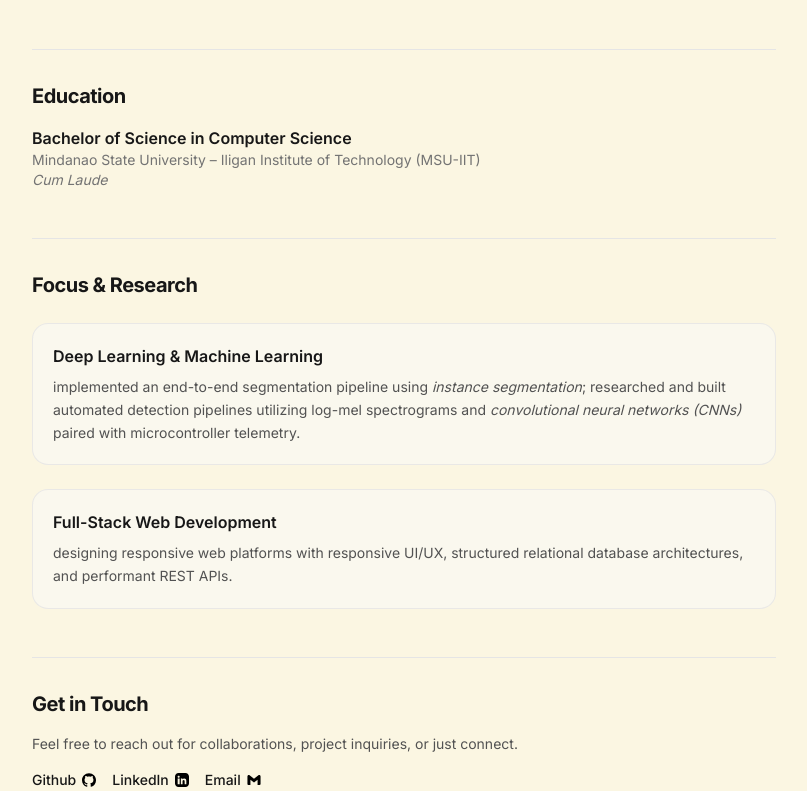
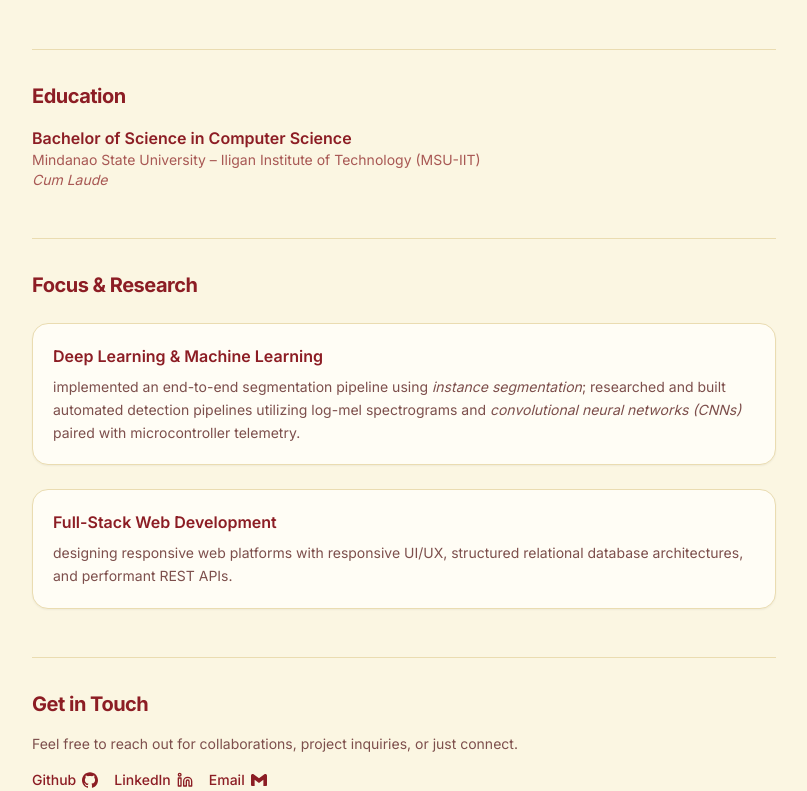
Before and after one commit to kay-16/my-portfolio, a Next.js app: page /about in a window 1280 px wide. Shown: the part 469-1260 px from the top of the page, without its empty margins (112-919 px from the left). Built offline with nearby package versions, Linux system fonts and the light colour scheme.

Commit message:
add import for icons; add styling; enhance layout

```diff
--- a/app/about/page.tsx
+++ b/app/about/page.tsx
@@ -1,17 +1,19 @@
 import TableOfContents from "app/components/TableOfContents"
 import ProgressBar from "app/components/progressbar"
 import FadeIn from "app/components/FadeIn"
+import { SiGithub, SiGmail } from "react-icons/si"
+import { LuLinkedin } from "react-icons/lu"
 
 export const metadata = {
-  title: 'Projects | Kyla ',
-  description: 'A complete collection of my projects and work.',
+  title: 'About | Kyla',
+  description: 'Bio, education, focus areas, and research.',
 }
 
 const tocSections = [
-    { id: 'bio', 'label': 'Bio'},
-    { id: 'education', 'label': 'Education'},
-    { id: 'research', 'label': 'Research'},
-    { id: 'contact', 'label': 'Connect with Me'},
+  { id: 'bio', 'label': 'Bio'},
+  { id: 'education', 'label': 'Education'},
+  { id: 'research', 'label': 'Research'},
+  { id: 'contact', 'label': 'Connect with Me'},
 ]
 
 export default function AboutPage() {
@@ -21,16 +23,16 @@ export default function AboutPage() {
       <ProgressBar />
 
       {/* 2-column layout: Left is Content, Right is Sticky Table of Contents */}
-      <div className="pt-32 pb-24 max-w-5xl mx-auto px-4 grid grid-cols-1 lg:grid-cols-[1fr_200px] gap-12 text-neutral-900 dark:text-neutral-100">
+      <div className="pt-32 pb-24 max-w-5xl mx-auto px-4 grid grid-cols-1 lg:grid-cols-[1fr_200px] gap-12 text-[#8C1D24] dark:text-[#F3E5AB]">
 
         {/* Main Content Column */}
         <main className="min-w-0">
           <FadeIn delay={100}>
             <header className="mb-10">
-              <h1 className="text-3xl sm:text-4xl font-bold tracking-tight mb-3">
+              <h1 className="text-3xl sm:text-4xl font-bold tracking-tight mb-3 text-[#8C1D24] dark:text-[#FBF6E2]">
                 About Me
               </h1>
-              <p className="text-neutral-500 font-mono text-sm">
+              <p className="text-[#A85854] dark:text-[#D4C49E] font-mono text-sm">
                 Philippines • UTC/GMT +8
               </p>
             </header>
@@ -38,7 +40,7 @@ export default function AboutPage() {
 
           {/* Bio */}
           <FadeIn delay={150}>
-            <section id="bio" className="scroll-mt-32 space-y-4 text-neutral-700 dark:text-neutral-300 leading-relaxed text-base mb-12">
+            <section id="bio" className="scroll-mt-32 space-y-4 text-[#7D4F4C] dark:text-[#D4C49E] leading-relaxed text-base mb-12">
               <p>
                 Hi! I’m Kyla (or Kay for short). I recently graduated with a degree in Computer Science. And now I've been focusing on machine learning,
                 deep learning, and dabbling in full-stack development and research on the side. Also, been getting into UI/UX design because I get to express my
@@ -53,17 +55,19 @@ export default function AboutPage() {
 
           {/* Education */}
           <FadeIn delay={100}>
-            <section id="education" className="scroll-mt-32 mb-12 border-t border-neutral-200 dark:border-neutral-800 pt-8">
-              <h2 className="text-xl font-bold mb-4 tracking-tight">Education</h2>
+            <section id="education" className="scroll-mt-32 mb-12 border-t border-[#EADCB1] dark:border-[#3D2527] pt-8">
+              <h2 className="text-xl font-bold mb-4 tracking-tight text-[#8C1D24] dark:text-[#FBF6E2]">
+                Education
+              </h2>
               <div className="flex flex-col sm:flex-row sm:items-baseline justify-between">
                 <div>
-                  <h3 className="font-semibold text-neutral-900 dark:text-neutral-100">
+                  <h3 className="font-semibold text-[#8C1D24] dark:text-[#FBF6E2]">
                     Bachelor of Science in Computer Science
                   </h3>
-                  <p className="text-sm text-neutral-500">
+                  <p className="text-sm text-[#A85854] dark:text-[#D4C49E]">
                     Mindanao State University – Iligan Institute of Technology (MSU-IIT)
                   </p>
-                  <p className="text-sm text-neutral-500">
+                  <p className="text-sm text-[#A85854] dark:text-[#D4C49E]">
                     <i>Cum Laude</i>
                   </p>
                 </div>
@@ -72,15 +76,19 @@ export default function AboutPage() {
           </FadeIn>
 
           {/* Experience & Research */}
-          <section id="research" className="scroll-mt-32 mb-12 border-t border-neutral-200 dark:border-neutral-800 pt-8">
+          <section id="research" className="scroll-mt-32 mb-12 border-t border-[#EADCB1] dark:border-[#3D2527] pt-8">
             <FadeIn delay={100}>
-              <h2 className="text-xl font-bold mb-6 tracking-tight">Focus & Research</h2>
+              <h2 className="text-xl font-bold mb-6 tracking-tight text-[#8C1D24] dark:text-[#FBF6E2]">
+                Focus & Research
+              </h2>
             </FadeIn>
             <div className="space-y-6">
               <FadeIn delay={150}>
-                <div className="rounded-2xl border border-neutral-200/80 dark:border-neutral-800 p-5 bg-neutral-50/50 dark:bg-neutral-900/40">
-                  <h3 className="font-semibold text-base">Deep Learning & Machine Learning</h3>
-                  <p className="text-sm text-neutral-600 dark:text-neutral-400 mt-2 leading-relaxed">
+                <div className="rounded-2xl border border-[#EADCB1] dark:border-[#3D2527] p-5 bg-[#FFFDF5] dark:bg-[#221819] shadow-xs">
+                  <h3 className="font-semibold text-base text-[#8C1D24] dark:text-[#FBF6E2]">
+                    Deep Learning & Machine Learning
+                  </h3>
+                  <p className="text-sm text-[#7D4F4C] dark:text-[#D4C49E] mt-2 leading-relaxed">
                     implemented an end-to-end segmentation pipeline using <i>instance segmentation</i>;
                     researched and built automated detection pipelines utilizing log-mel spectrograms and <i>convolutional neural networks (CNNs)</i> paired with microcontroller telemetry.
                   </p>
@@ -88,9 +96,11 @@ export default function AboutPage() {
               </FadeIn>
 
               <FadeIn delay={200}>
-                <div className="rounded-2xl border border-neutral-200/80 dark:border-neutral-800 p-5 bg-neutral-50/50 dark:bg-neutral-900/40">
-                  <h3 className="font-semibold text-base">Full-Stack Web Development</h3>
-                  <p className="text-sm text-neutral-600 dark:text-neutral-400 mt-2 leading-relaxed">
+                <div className="rounded-2xl border border-[#EADCB1] dark:border-[#3D2527] p-5 bg-[#FFFDF5] dark:bg-[#221819] shadow-xs">
+                  <h3 className="font-semibold text-base text-[#8C1D24] dark:text-[#FBF6E2]">
+                    Full-Stack Web Development
+                  </h3>
+                  <p className="text-sm text-[#7D4F4C] dark:text-[#D4C49E] mt-2 leading-relaxed">
                     designing responsive web platforms with responsive UI/UX, structured relational database architectures, and performant REST APIs.
                   </p>
                 </div>
@@ -100,9 +110,11 @@ export default function AboutPage() {
 
           {/* Quick Connect / Contact */}
           <FadeIn delay={100}>
-            <section id="contact" className="scroll-mt-32 border-t border-neutral-200 dark:border-neutral-800 pt-8">
-              <h2 className="text-xl font-bold mb-4 tracking-tight">Get in Touch</h2>
-              <p className="text-sm text-neutral-600 dark:text-neutral-400 mb-4">
+            <section id="contact" className="scroll-mt-32 border-t border-[#EADCB1] dark:border-[#3D2527] pt-8">
+              <h2 className="text-xl font-bold mb-4 tracking-tight text-[#8C1D24] dark:text-[#FBF6E2]">
+                Get in Touch
+              </h2>
+              <p className="text-sm text-[#7D4F4C] dark:text-[#D4C49E] mb-4">
                 Feel free to reach out for collaborations, project inquiries, or just connect.
               </p>
               <div className="flex flex-wrap gap-4 text-sm font-medium">
@@ -110,38 +122,26 @@ export default function AboutPage() {
                   href="https://github.com/kay-16"
                   target="_blank"
                   rel="noopener noreferrer"
-                  className="inline-flex items-center gap-1.5 text-neutral-900 hover:text-neutral-600 dark:text-neutral-100 dark:hover:text-neutral-300 transition"
+                  className="inline-flex items-center gap-1.5 text-[#8C1D24] hover:text-[#B22933] dark:text-[#F3E5AB] dark:hover:text-[#FFFDF5] transition"
                 >
                   <span>Github</span>
-                  <img
-                    src="/github.svg"
-                    alt=""
-                    className="w-3.5 h-3.5 opacity-100"
-                  />
+                  <SiGithub className="w-4 h-4 shrink-0"/>
                 </a>
                 <a
                   href="https://www.linkedin.com/in/kyla-reambonanza-889a7135b/"
                   target="_blank"
                   rel="noopener noreferrer"
-                  className="inline-flex items-center gap-1.5 text-neutral-900 hover:text-neutral-600 dark:text-neutral-100 dark:hover:text-neutral-300 transition"
+                  className="inline-flex items-center gap-1.5 text-[#8C1D24] hover:text-[#B22933] dark:text-[#F3E5AB] dark:hover:text-[#FFFDF5] transition"
                 >
                   <span>LinkedIn</span>
-                  <img
-                    src="/linkedin.svg"
-                    alt=""
-                    className="w-3.5 h-3.5 opacity-100"
-                  />
+                  <LuLinkedin className="w-4 h-4 shrink-0"/>
                 </a>
                 <a
                   href="mailto:kayreambonanza@gmail.com"
-                  className="inline-flex items-center gap-1.5 text-neutral-900 hover:text-neutral-600 dark:text-neutral-100 dark:hover:text-neutral-300 transition"
+                  className="inline-flex items-center gap-1.5 text-[#8C1D24] hover:text-[#B22933] dark:text-[#F3E5AB] dark:hover:text-[#FFFDF5] transition"
                 >
                   <span>Email</span>
-                  <img
-                    src="/gmail.svg"
-                    alt=""
-                    className="w-3.5 h-3.5 opacity-100"
-                  />
+                  <SiGmail className="w-4 h-4 shrink-0"/>
                 </a>
               </div>
             </section>
```
